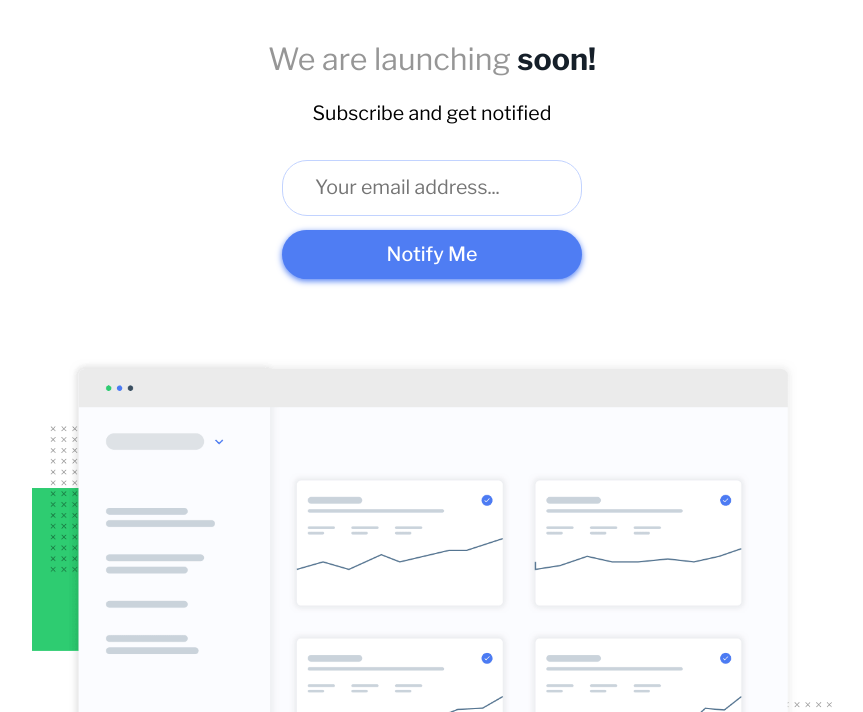
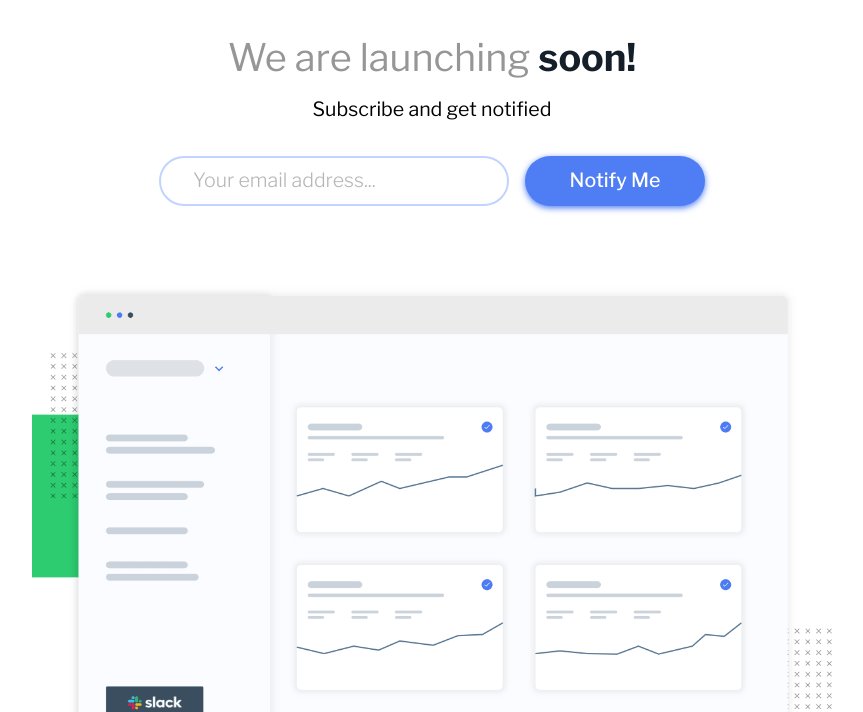
Before and after one commit to dottereldesign/ping_single_column_coming_soon_page, a plain HTML site: page index.html in a window 1280 px wide. Shown: the part 88-800 px from the top of the page, without its empty margins (208-1071 px from the left). Drawn offline with nearby package versions, Linux system fonts and the light colour scheme.

Commit message:
Add media queries for form and adjust styling

```diff
--- a/index.html
+++ b/index.html
@@ -21,7 +21,7 @@
   <body>
     <main>
       <img class="logo" src="images/logo.svg" alt="Ping logo." />
-      <h2>We are launching <span>soon!</span></h2>
+      <h1>We are launching <span>soon!</span></h1>
       <p>Subscribe and get notified</p>
 
       <form id="signupForm">
--- a/style.css
+++ b/style.css
@@ -5,6 +5,7 @@
 
   --clr-neutral-100: hsl(0, 0%, 59%);
   --clr-neutral-200: hsl(209, 33%, 12%);
+  --clr-neutral-300: hsl(0, 0%, 59%, 0.7);
 
   --ff-primary-100: "Libre Franklin", sans-serif;
 
@@ -114,14 +115,16 @@ main .logo {
   margin: 0 auto;
 }
 
-h2 {
-  font-size: var(--fs-700);
+h1 {
+  font-size: var(--fs-800);
   font-weight: var(--fw-regular);
+  text-align: center;
   margin-top: 40px;
   color: var(--clr-neutral-100);
+  line-height: 1.1;
 }
 
-h2 span {
+h1 span {
   font-weight: var(--fw-bold);
   color: var(--clr-neutral-200);
 }
@@ -201,16 +204,16 @@ footer small {
 }
 
 input[type="email"] {
-  padding: 12px 32px;
+  padding: 8px 32px;
   margin-bottom: 10px;
-  border: 1px solid var(--clr-primary-200);
+  border: 2px solid var(--clr-primary-200);
   border-radius: 25px;
   font-size: var(--fs-500);
   font-weight: var(--fw-regular);
 }
 
 button {
-  padding: 10px;
+  padding: 8px;
   color: white;
   background-color: var(--clr-primary-100);
   border: none;
@@ -225,3 +228,27 @@ button {
 button:hover {
   background-color: #0056b3;
 }
+
+#emailInput::placeholder {
+  color: var(--clr-neutral-300);
+  font-weight: var(--fw-light);
+}
+
+@media (min-width: 570px) {
+  #signupForm {
+    display: grid;
+    grid-template-columns: 350px 180px;
+    justify-content: center;
+    margin-top: 32px;
+    width: min(100%, 300px);
+    gap: 16px;
+  }
+
+  input[type="email"] {
+    margin-bottom: 0;
+  }
+
+  button {
+    margin-top: 0;
+  }
+}
```
